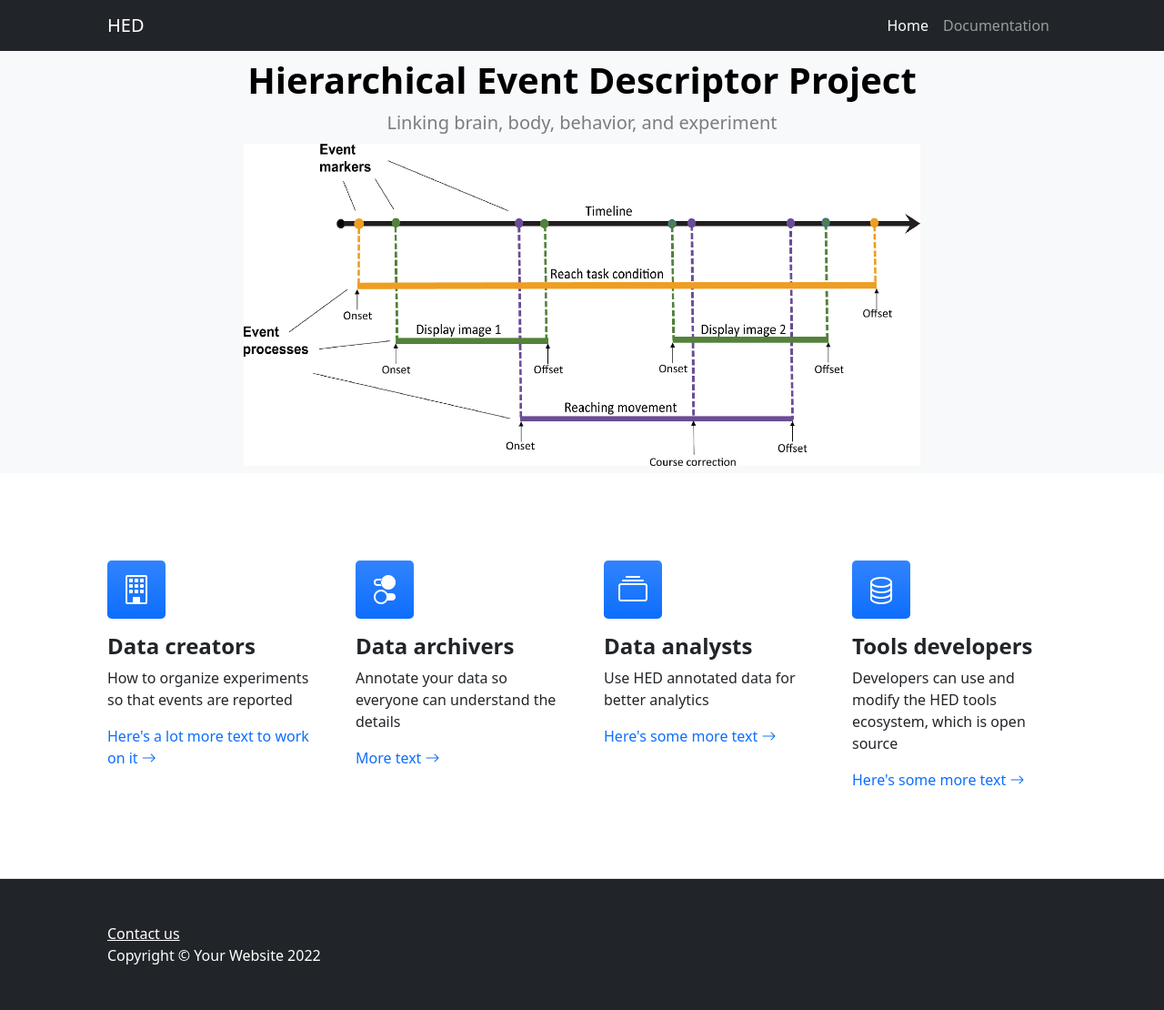
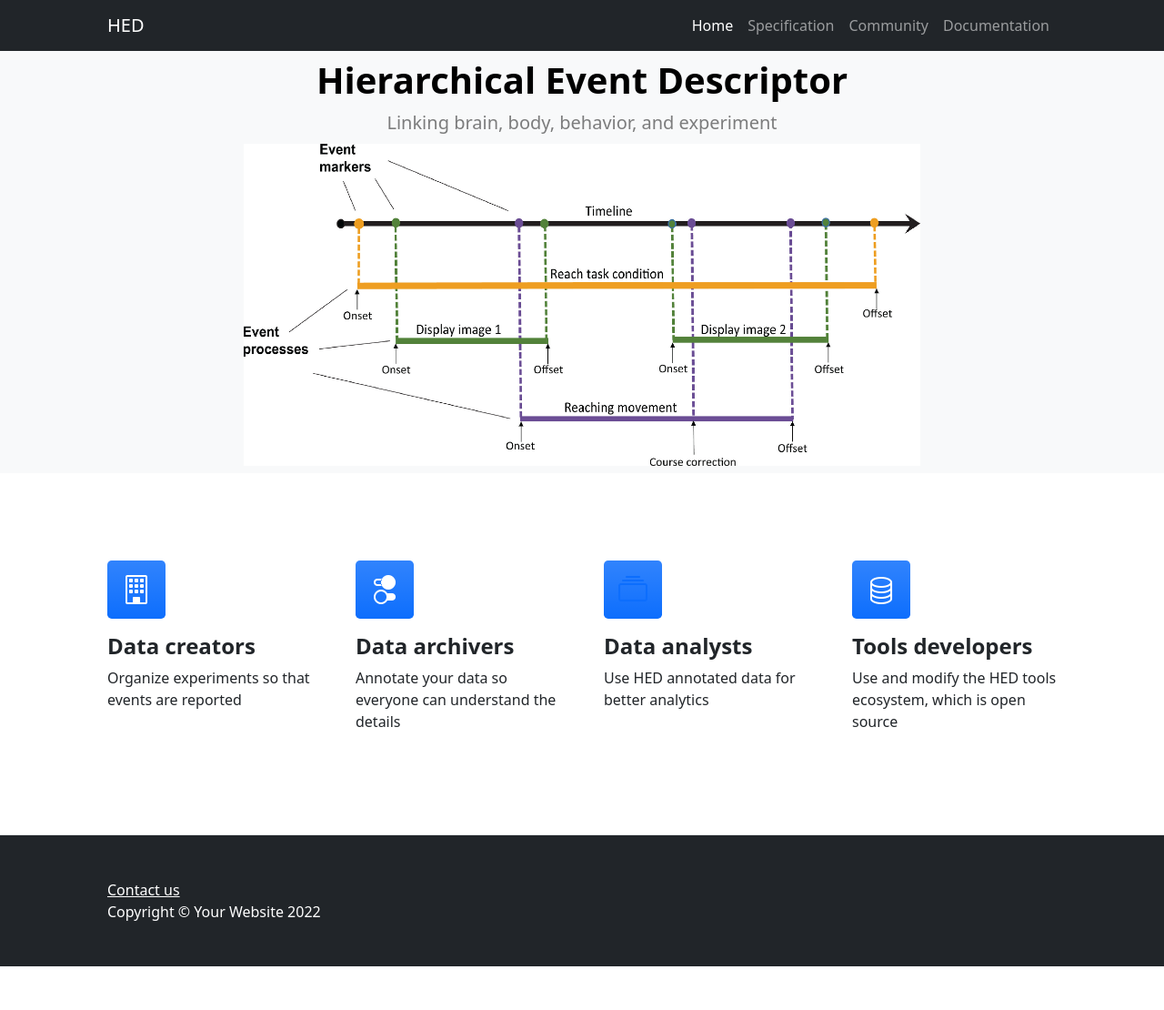
Before and after one commit to hed-standard/hed-standard.github.io, a Jekyll site: the page hedtags-gh-pages/index.html, which Jekyll copies as it is, in a window 1280 px wide. Shown: the whole page at 91% size. Built offline with Jekyll 4.4.1, drawn with Linux system fonts in a browser that asks for light colours; after the commit the page ends 1062 px from its top, so only the background shows below that.

Commit message:
some text changes

```diff
--- a/hedtags-gh-pages/index.html
+++ b/hedtags-gh-pages/index.html
@@ -22,7 +22,9 @@
                 <div class="collapse navbar-collapse" id="navbarSupportedContent">
                     <ul class="navbar-nav ms-auto mb-2 mb-lg-0">
                         <li class="nav-item"><a class="nav-link active" aria-current="page" href="index.html">Home</a></li>
-                        <li class="nav-item"><a class="nav-link" href="https://hed-examples.readthedocs.io/en/latest/">Documentation</a></li>
+                        <li class="nav-item"><a class="nav-link" href="https://hed-specifications.readthedocs.io/en/latest/">Specification</a></li>
+                        <li class="nav-item"><a class="nav-link" href="#">Community</a></li>
+                        <li class="nav-item"><a class="nav-link" href="https://hed-resources.org/">Documentation</a></li>
                     </ul>
                 </div>
             </div>
@@ -33,9 +35,9 @@
                 <div class="row gx-5 justify-content-center">
                     <div class="col-lg-8">
                         <div class="text-center my-1">
-                            <h1 class="display-9 fw-bolder text-black mb-2">Hierarchical Event Descriptor Project</h1>
+                            <h1 class="display-9 fw-bolder text-black mb-2">Hierarchical Event Descriptor</h1>
 			    <p class="lead text-black-50 mb-2">Linking brain, body, behavior, and experiment</p>
-			    <img src="assets/hed-timeline.jpg" class="img-fluid" alt="Responsive image">
+			    <img src="assets/hed-timeline.jpg" class="img-fluid" alt="Responsive image" height="200">
                         </div>
                     </div>
                 </div>
@@ -46,40 +48,24 @@
             <div class="container px-5 my-5">
                 <div class="row gx-5">
                     <div class="col-lg-3 mb-5 mb-lg-0">
-                        <div class="feature bg-primary bg-gradient text-white rounded-3 mb-3"><i class="bi bi-building"></i></div>
+                        <div class="feature bg-primary bg-gradient text-white rounded-3 mb-3 "><i class="bi bi-building"></i></div>
                         <h2 class="h4 fw-bolder">Data creators</h2>
-                        <p>How to organize experiments so that events are reported</p>
-                        <a class="text-decoration-none" href="#!">
-                            Here's a lot more text to work on it
-                            <i class="bi bi-arrow-right"></i>
-                        </a>
+                        <p>Organize experiments so that events are reported</p>
                     </div>
                     <div class="col-lg-3">
                         <div class="feature bg-primary bg-gradient text-white rounded-3 mb-3"><i class="bi bi-toggles2"></i></div>
                         <h2 class="h4 fw-bolder">Data archivers</h2>
                         <p>Annotate your data so everyone can understand the details</p>
-                        <a class="text-decoration-none" href="#!">
-			    More text
-                            <i class="bi bi-arrow-right"></i>
-                        </a>
                     </div>
                     <div class="col-lg-3 mb-5 mb-lg-0">
-                        <div class="feature bg-primary bg-gradient text-white rounded-3 mb-3"><i class="bi bi-collection"></i></div>
+                        <div class="feature bg-primary bg-gradient text-white rounded-3 mb-3"><a href="analyst.html"><i class="bi bi-collection"></i></a></div>
                         <h2 class="h4 fw-bolder">Data analysts</h2>
                         <p>Use HED annotated data for better analytics</p>
-                        <a class="text-decoration-none" href="analyst.html">
-                            Here's some more text
-                            <i class="bi bi-arrow-right"></i>
-                        </a>
                     </div>
                     <div class="col-lg-3 mb-5 mb-lg-0">
                         <div class="feature bg-primary bg-gradient text-white rounded-3 mb-3"><i class="bi bi-database"></i></div>
                         <h2 class="h4 fw-bolder">Tools developers</h2>
-                        <p>Developers can use and modify the HED tools ecosystem, which is open source</p>
-                        <a class="text-decoration-none" href="#!">
-                            Here's some more text
-                            <i class="bi bi-arrow-right"></i>
-                        </a>
+                        <p>Use and modify the HED tools ecosystem, which is open source</p>
                     </div>
                 </div>
             </div>
```
